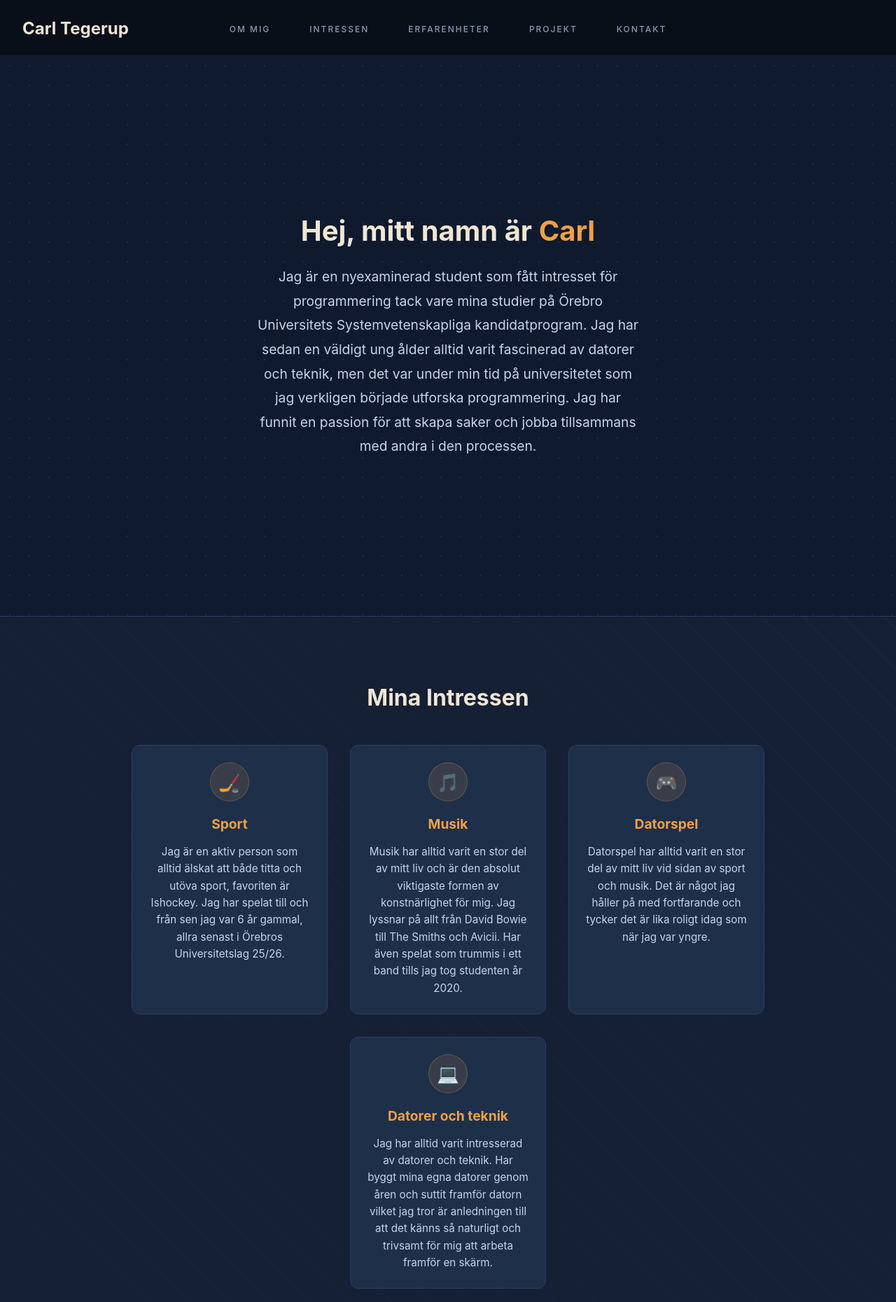
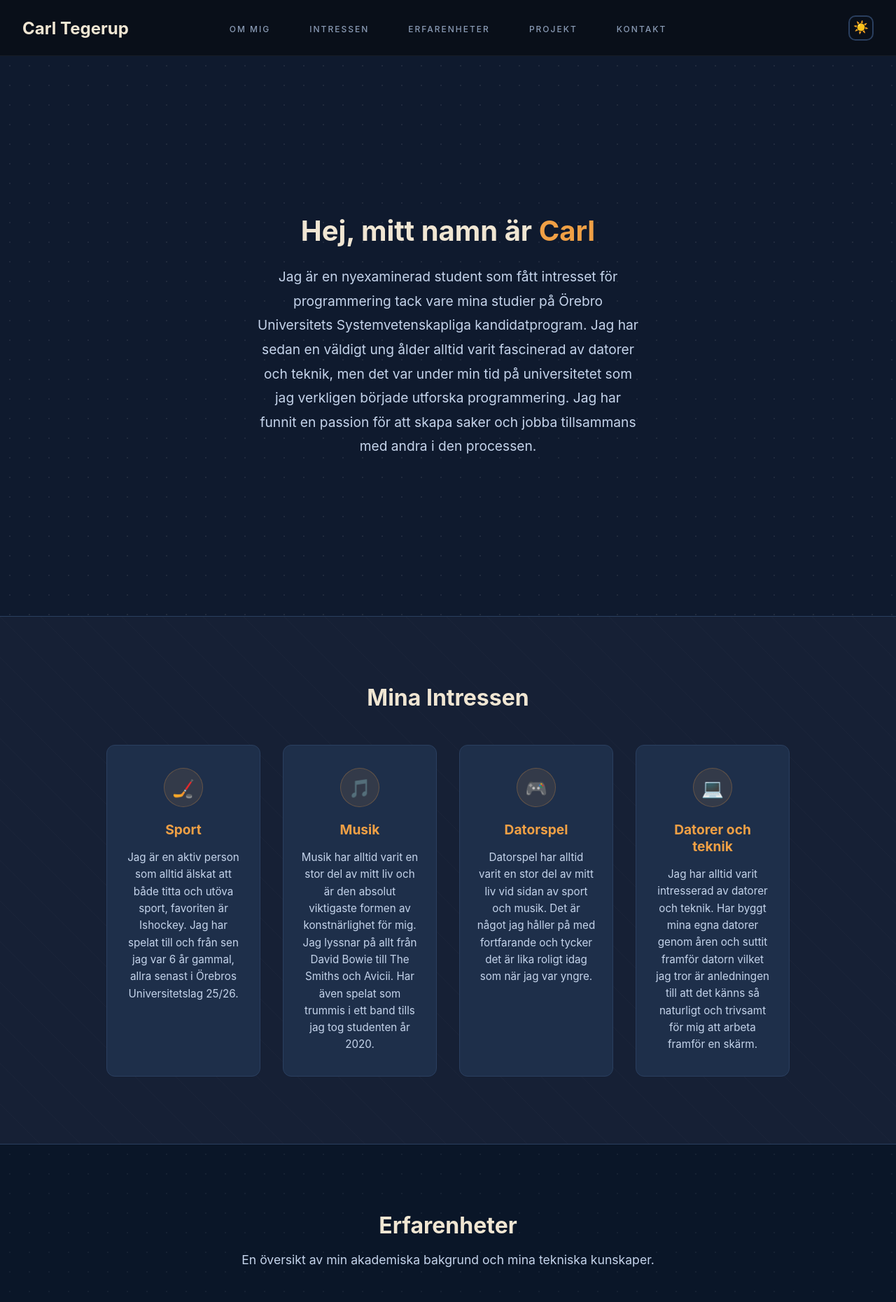
Before and after one commit to Nalldes/Portfolio, a React (Vite) app in the folder carl-tegerup-portfolio/: page / in a window 1280 px wide. Shown: the top 1860 px of the page at 70% size. Built offline with nearby package versions, Linux system fonts and the light colour scheme.

Commit message:
darkmode/lightmode

```diff
--- a/carl-tegerup-portfolio/src/App.jsx
+++ b/carl-tegerup-portfolio/src/App.jsx
@@ -1,3 +1,4 @@
+import { useState, useEffect } from "react";
 import Navbar from "./components/Navbar";
 import Hero from "./sections/Hero";
 import Interests from "./sections/Interests";
@@ -6,9 +7,20 @@ import Contact from "./sections/Contact";
 import Experience from "./sections/Experience";
 
 function App() {
+  const [theme, setTheme] = useState(
+    () => localStorage.getItem("theme") || "dark",
+  );
+
+  useEffect(() => {
+    document.documentElement.setAttribute("data-theme", theme);
+    localStorage.setItem("theme", theme);
+  }, [theme]);
+
+  const toggleTheme = () => setTheme((t) => (t === "dark" ? "light" : "dark"));
+
   return (
     <div>
-      <Navbar />
+      <Navbar toggleTheme={toggleTheme} theme={theme} />
       <Hero />
       <Interests />
       <Experience />
--- a/carl-tegerup-portfolio/src/components/Navbar.jsx
+++ b/carl-tegerup-portfolio/src/components/Navbar.jsx
@@ -1,7 +1,7 @@
 import { useState } from "react";
 import "../styles/Navbar.css";
 
-function Navbar() {
+function Navbar({ toggleTheme, theme }) {
   const [isOpen, setIsOpen] = useState(false);
 
   const toggleMenu = () => {
@@ -54,6 +54,13 @@ function Navbar() {
           </a>
         </li>
       </ul>
+      <button
+        className="theme-toggle"
+        onClick={toggleTheme}
+        aria-label="Byt tema"
+      >
+        {theme === "dark" ? "☀️" : "🌙"}
+      </button>
     </nav>
   );
 }
--- a/carl-tegerup-portfolio/src/index.css
+++ b/carl-tegerup-portfolio/src/index.css
@@ -1,3 +1,5 @@
+@import "./styles/Variables.css";
+
 * {
   box-sizing: border-box;
   margin: 0;
@@ -15,6 +17,9 @@ body {
     system-ui,
     -apple-system,
     sans-serif;
-  background-color: #0f1a2e;
-  color: #f0e6d3;
+  background-color: var(--bg-deep);
+  color: var(--text-primary);
+  transition:
+    background-color 0.3s ease,
+    color 0.3s ease;
 }
--- a/carl-tegerup-portfolio/src/styles/Contact.css
+++ b/carl-tegerup-portfolio/src/styles/Contact.css
@@ -1,26 +1,27 @@
 #kontakt {
   padding: 6rem 2rem;
   text-align: center;
-  background-color: #0a1628;
+  background-color: var(--bg-dark);
   background-image: radial-gradient(
     circle,
-    rgba(255, 255, 255, 0.05) 1px,
+    var(--dot-color) 1px,
     transparent 1px
   );
   background-size: 28px 28px;
-  border-top: 1px solid #2a3f5f;
+  border-top: 1px solid var(--border);
+  transition: background-color 0.3s ease;
 }
 
 #kontakt h2 {
   font-size: 2rem;
   font-weight: 700;
-  color: #f0e6d3;
+  color: var(--text-primary);
   margin-bottom: 1.5rem;
 }
 
 #kontakt p {
   font-size: 1.1rem;
-  color: #c5d4eb;
+  color: var(--text-secondary);
   max-width: 600px;
   margin: 0 auto 3rem auto;
   line-height: 1.6;
@@ -40,8 +41,8 @@
   flex-direction: row;
   align-items: center;
   padding: 0.75rem 1.5rem;
-  background-color: #1e2f4a;
-  border: 1px solid #2a3f5f;
+  background-color: var(--bg-card);
+  border: 1px solid var(--border);
   border-radius: 8px;
   text-decoration: none;
   cursor: pointer;
@@ -53,20 +54,19 @@
 
 .contact-email:hover {
   transform: translateY(-4px);
-  box-shadow: 0 8px 24px rgba(0, 0, 0, 0.3);
-  border-color: #f0a045;
+  box-shadow: 0 8px 24px var(--shadow);
+  border-color: var(--accent);
 }
 
 .email-icon {
   font-size: 1rem;
-  margin-bottom: 0rem;
   margin-right: 0.75rem;
 }
 
 .email-text {
   font-size: 1rem;
   font-weight: 600;
-  color: #f0e6d3;
+  color: var(--text-primary);
 }
 
 .social-buttons {
@@ -74,13 +74,6 @@
   justify-content: center;
   align-items: center;
   gap: 2rem;
-}
-
-.social-icon-link {
-  display: inline-block;
-  transition:
-    transform 0.2s,
-    filter 0.2s;
 }
 
 .linkedin-link {
@@ -125,31 +118,25 @@
   #kontakt {
     padding: 4rem 1.5rem;
   }
-
   #kontakt h2 {
     font-size: 1.75rem;
   }
-
   #kontakt p {
     font-size: 1rem;
     margin-bottom: 2rem;
   }
-
   .contact-links {
     flex-direction: column;
     gap: 1.5rem;
   }
-
   .contact-email {
     width: 100%;
     max-width: 300px;
     justify-content: center;
   }
-
   .social-buttons {
     gap: 1.5rem;
   }
-
   .linkedin-img,
   .github-img {
     width: 50px;
--- a/carl-tegerup-portfolio/src/styles/Hero.css
+++ b/carl-tegerup-portfolio/src/styles/Hero.css
@@ -6,29 +6,30 @@
   text-align: center;
   height: 100vh;
   padding: 0 2rem;
-  background-color: #0f1a2e;
+  background-color: var(--bg-deep);
   background-image: radial-gradient(
     circle,
-    rgba(255, 255, 255, 0.07) 1px,
+    var(--dot-color-hero) 1px,
     transparent 1px
   );
   background-size: 28px 28px;
+  transition: background-color 0.3s ease;
 }
 
 #om-mig h1 {
   font-size: 2.5rem;
   font-weight: 700;
-  color: #f0e6d3;
+  color: var(--text-primary);
   margin-bottom: 1.5rem;
 }
 
 #om-mig h1 span {
-  color: #f0a045;
+  color: var(--accent);
 }
 
 #om-mig p {
   font-size: 1.2rem;
-  color: #c5d4eb;
+  color: var(--text-secondary);
   max-width: 550px;
   line-height: 1.8;
 }
@@ -37,12 +38,10 @@
   #om-mig {
     padding: 0 1.5rem;
   }
-
   #om-mig h1 {
     font-size: 2rem;
     margin-bottom: 1rem;
   }
-
   #om-mig p {
     font-size: 1rem;
     line-height: 1.6;
--- a/carl-tegerup-portfolio/src/styles/Interests.css
+++ b/carl-tegerup-portfolio/src/styles/Interests.css
@@ -1,23 +1,24 @@
 #intressen {
   padding: 6rem 2rem;
-  background-color: #162035;
+  background-color: var(--bg-medium);
   background-image: repeating-linear-gradient(
     45deg,
     transparent,
     transparent 40px,
-    rgba(255, 255, 255, 0.02) 40px,
-    rgba(255, 255, 255, 0.02) 41px
+    var(--stripe-color) 40px,
+    var(--stripe-color) 41px
   );
   display: flex;
-  border-top: 1px solid #2a3f5f;
+  border-top: 1px solid var(--border);
   flex-direction: column;
   align-items: center;
+  transition: background-color 0.3s ease;
 }
 
 #intressen h2 {
   font-size: 2rem;
   font-weight: 700;
-  color: #f0e6d3;
+  color: var(--text-primary);
   margin-bottom: 3rem;
 }
 
@@ -30,11 +31,11 @@
 }
 
 .interest-card {
-  background: #1e2f4a;
-  border: 1px solid #2a3f5f;
+  background: var(--bg-card);
+  border: 1px solid var(--border);
   border-radius: 12px;
-  padding: 1.5rem;
-  width: 280px;
+  padding: 2rem 1.5rem;
+  width: 220px;
   text-align: center;
   transition:
     transform 0.2s,
@@ -43,62 +44,61 @@
 
 .interest-card:hover {
   transform: translateY(-4px);
-  border-color: #f0a045;
-}
-
-.interest-card h3 {
-  font-size: 1.2rem;
-  color: #f0a045;
-  margin-bottom: 1rem;
-}
-
-.interest-card p {
-  font-size: 0.95rem;
-  color: #c5d4eb;
-  line-height: 1.6;
+  border-color: var(--accent);
 }
 
 .interest-icon {
   width: 56px;
   height: 56px;
   border-radius: 50%;
-  background: rgba(240, 160, 69, 0.12);
-  border: 1px solid rgba(240, 160, 69, 0.25);
+  background: var(--accent-bg);
+  border: 1px solid var(--accent-border);
   display: flex;
   align-items: center;
   justify-content: center;
   margin: 0 auto 1.25rem;
   font-size: 1.6rem;
-  transition: border-color 0.2s;
+  transition:
+    background 0.2s,
+    border-color 0.2s;
 }
 
 .interest-card:hover .interest-icon {
-  border-color: rgba(240, 160, 69, 0.5);
+  background: rgba(240, 160, 69, 0.2);
+  border-color: var(--accent);
+}
+
+.interest-card h3 {
+  font-size: 1.2rem;
+  color: var(--accent);
+  margin-bottom: 1rem;
+}
+
+.interest-card p {
+  font-size: 0.95rem;
+  color: var(--text-secondary);
+  line-height: 1.6;
 }
 
 @media (max-width: 440px) {
   #intressen {
     padding: 4rem 1.5rem;
   }
-
   #intressen h2 {
     font-size: 1.75rem;
     margin-bottom: 2rem;
   }
-
   .interests-grid {
     width: 100%;
     flex-direction: column;
     align-items: center;
     gap: 1.5rem;
   }
-
   .interest-card {
     width: 100%;
     max-width: 320px;
     padding: 1.2rem;
   }
-
   .interest-card h3 {
     font-size: 1.15rem;
   }
--- a/carl-tegerup-portfolio/src/styles/Navbar.css
+++ b/carl-tegerup-portfolio/src/styles/Navbar.css
@@ -3,12 +3,18 @@ nav {
   justify-content: center;
   align-items: center;
   height: 80px;
-  background-color: rgba(10, 15, 25, 0.95);
+  background-color: var(--nav-bg);
   position: sticky;
   top: 0;
   z-index: 1000;
-  border-bottom: 1px solid rgba(255, 255, 255, 0.05);
+  border-bottom: 1px solid var(--border-subtle);
   padding: 0 2rem;
+  transition: background-color 0.3s ease;
+}
+
+nav > a {
+  text-decoration: none;
+  color: inherit;
 }
 
 nav h1 {
@@ -18,17 +24,12 @@ nav h1 {
   transform: translateY(-50%);
   font-size: 1.5rem;
   font-weight: 700;
-  color: #f0e6d3;
-  text-decoration: none;
+  color: var(--text-primary);
   margin: 0;
   cursor: pointer;
   transition:
     color 0.3s ease,
     text-shadow 0.3s ease;
-}
-
-nav a h1 {
-  text-decoration: none;
 }
 
 nav ul {
@@ -41,7 +42,7 @@ nav ul {
 
 nav ul a {
   text-decoration: none;
-  color: #8a9bb5;
+  color: var(--text-nav);
   font-size: 0.75rem;
   text-transform: uppercase;
   letter-spacing: 2px;
@@ -52,7 +53,7 @@ nav ul a {
 }
 
 nav ul a:hover {
-  color: #ffffff;
+  color: var(--text-primary);
 }
 
 nav ul a::after {
@@ -62,7 +63,7 @@ nav ul a::after {
   height: 2px;
   bottom: 0;
   left: 0;
-  background-color: #f0a045;
+  background-color: var(--accent);
   transition: width 0.3s ease;
 }
 
@@ -71,21 +72,40 @@ nav ul a:hover::after {
 }
 
 nav h1:hover {
-  color: #ffffff;
-  text-shadow:
-    0 0 5px rgba(255, 255, 255, 0.8),
-    0 0 10px rgba(255, 255, 255, 0.5),
-    0 0 20px #f0a045,
-    0 0 35px #f0a045,
-    0 0 50px #f0a045;
+  color: var(--text-primary);
 }
 
-/* HAMBURGARE MED MAJS*/
+.theme-toggle {
+  position: absolute;
+  right: 2rem;
+  background: none;
+  border: 2px solid var(--border);
+  border-radius: 10px;
+  width: 36px;
+  height: 36px;
+  display: flex;
+  align-items: center;
+  justify-content: center;
+  cursor: pointer;
+  font-size: 1.1rem;
+  color: var(--text-nav);
+  transition:
+    border-color 0.2s,
+    color 0.2s,
+    background 0.2s;
+}
+
+.theme-toggle:hover {
+  border-color: var(--accent);
+  color: var(--accent);
+  background: var(--accent-bg);
+}
+
 .hamburger {
   display: none;
   cursor: pointer;
   position: absolute;
-  right: 2rem;
+  right: 5rem;
   top: 50%;
   transform: translateY(-50%);
   z-index: 1001;
@@ -97,13 +117,14 @@ nav h1:hover {
   height: 3px;
   margin: 5px auto;
   transition: all 0.3s ease-in-out;
-  background-color: #f0e6d3;
+  background-color: var(--text-primary);
   border-radius: 2px;
 }
 
 @media (max-width: 440px) {
   .hamburger {
     display: block;
+    right: 5rem;
   }
 
   .hamburger.active .bar:nth-child(2) {
@@ -121,11 +142,11 @@ nav h1:hover {
     left: -100%;
     top: 80px;
     flex-direction: column;
-    background-color: rgba(10, 15, 25, 0.98);
+    background-color: var(--nav-mobile-bg);
     width: 100%;
     text-align: center;
     transition: left 0.3s ease;
-    box-shadow: 0 10px 15px rgba(0, 0, 0, 0.3);
+    box-shadow: 0 10px 15px var(--shadow);
     padding: 2rem 0;
     gap: 2rem;
   }
--- /dev/null
+++ b/carl-tegerup-portfolio/src/styles/Variables.css
@@ -0,0 +1,48 @@
+:root,
+[data-theme="dark"] {
+  --bg-deep: #0f1a2e;
+  --bg-dark: #0a1628;
+  --bg-medium: #162035;
+  --bg-card: #1e2f4a;
+  --border: #2a3f5f;
+  --border-subtle: rgba(255, 255, 255, 0.05);
+  --text-primary: #f0e6d3;
+  --text-secondary: #c5d4eb;
+  --text-muted: #8da3c7;
+  --text-nav: #8a9bb5;
+  --accent: #f0a045;
+  --accent-bg: rgba(240, 160, 69, 0.1);
+  --accent-border: rgba(240, 160, 69, 0.25);
+  --nav-bg: rgba(10, 15, 25, 0.95);
+  --nav-mobile-bg: rgba(10, 15, 25, 0.98);
+  --dot-color: rgba(255, 255, 255, 0.05);
+  --dot-color-hero: rgba(255, 255, 255, 0.07);
+  --stripe-color: rgba(255, 255, 255, 0.02);
+  --tag-bg: rgba(255, 255, 255, 0.04);
+  --github-filter: invert(1);
+  --shadow: rgba(0, 0, 0, 0.3);
+}
+
+[data-theme="light"] {
+  --bg-deep: #f0f4fa;
+  --bg-dark: #e8eef8;
+  --bg-medium: #edf1f8;
+  --bg-card: #ffffff;
+  --border: #c8d4e8;
+  --border-subtle: rgba(0, 0, 0, 0.08);
+  --text-primary: #1a2a3a;
+  --text-secondary: #3a4f6a;
+  --text-muted: #5a7090;
+  --text-nav: #4a5f7a;
+  --accent: #c97a10;
+  --accent-bg: rgba(201, 122, 16, 0.1);
+  --accent-border: rgba(201, 122, 16, 0.3);
+  --nav-bg: rgba(240, 244, 250, 0.95);
+  --nav-mobile-bg: rgba(240, 244, 250, 0.98);
+  --dot-color: rgba(0, 0, 0, 0.04);
+  --dot-color-hero: rgba(0, 0, 0, 0.05);
+  --stripe-color: rgba(0, 0, 0, 0.015);
+  --tag-bg: rgba(0, 0, 0, 0.03);
+  --github-filter: invert(0);
+  --shadow: rgba(0, 0, 0, 0.1);
+}
```
Also changed, not shown: carl-tegerup-portfolio/src/styles/Experience.css (+22 -25 lines), carl-tegerup-portfolio/src/styles/Projects.css (+32 -26 lines).
